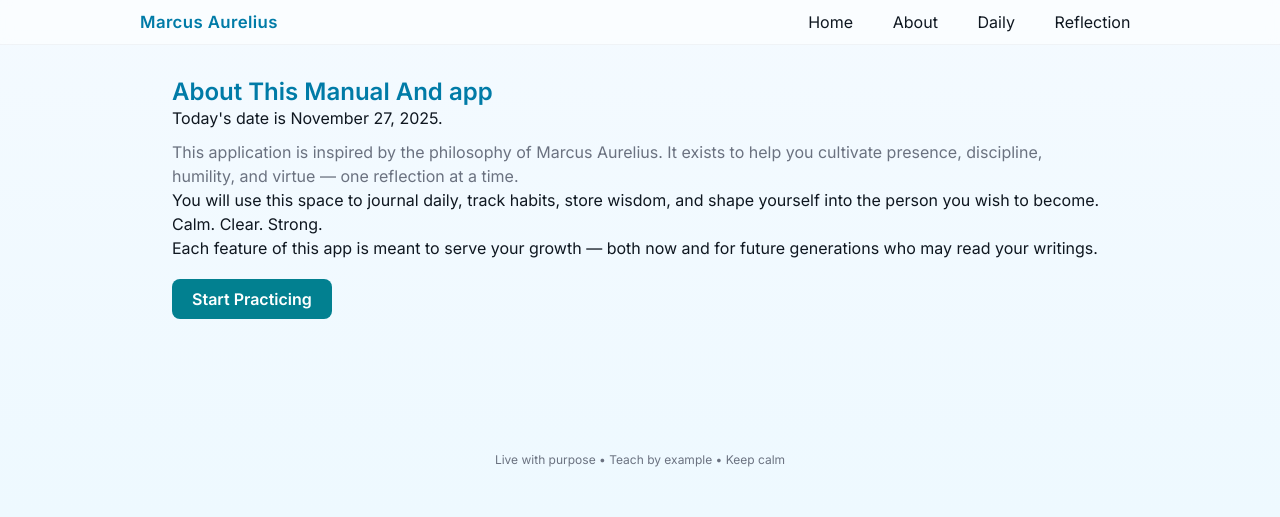
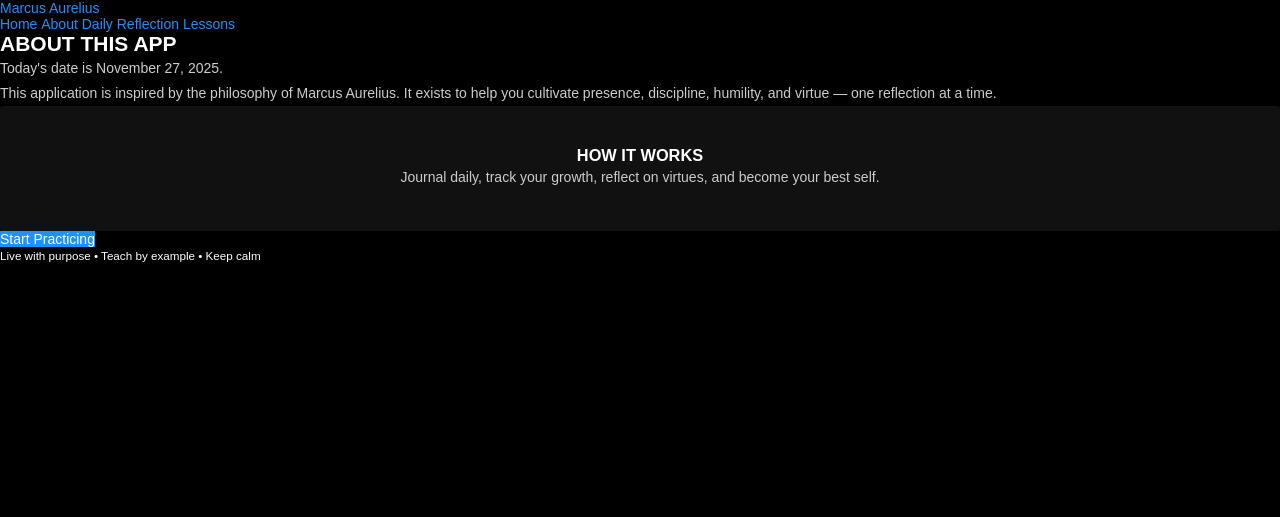
Before and after one commit to 4ghost20/marcus_app, a Flask app: page /about in a window 1280 px wide. Shown: the top 517 px of the page. Run offline with Flask 3, Linux system fonts and the light colour scheme.

Commit message:
trial commit slight server issues will fix later

```diff
--- a/app.py
+++ b/app.py
@@ -30,6 +30,10 @@
 
     return render_template("daily.html", form=form, reflection=reflection_text, virtue=virtue, virtues_list=virtues_list)
 
+@app.route('/lessons')
+def lessons():
+    return render_template("lessons.html")
+
 @app.route('/entry', methods=['GET', 'POST'])
 def entry():
     form = DailyReflectionForm()
--- a/static/css/style.css
+++ b/static/css/style.css
@@ -1,48 +1,312 @@
-/* --- Basic Zen Theme --- */
-:root{
-  --bg:#F4FAFF; --white:#FFF; --cerulean:#007BA7; --soft:#7BC1D9;
-  --green:#3CB371; --text:#0f1720; --muted:#6B7280; --radius:12px;
-  --card-shadow:0 6px 18px rgba(15,23,32,0.06); --max-width:1000px;
+/*-------------------------------------
+1. RESET & BASE TYPOGRAPHY
+--------------------------------------*/
+* {
+    margin: 0;
+    padding: 0;
+    box-sizing: border-box;
 }
-*{box-sizing:border-box;margin:0;padding:0;}
-body{font-family:"Inter",sans-serif;background:linear-gradient(180deg,var(--bg)0%,#eef9ff 100%);color:var(--text);}
-.container{max-width:var(--max-width);margin:0 auto;padding:2rem;}
-h1,h2,h3{color:var(--cerulean);}
-p,li{font-size:16px;line-height:1.5;}
-ul.virtues-list,ul.virtues-list li{color:#000;} /* visibility fix */
 
-/* Header */
-.site-header{position:sticky;top:0;z-index:40;background:rgba(255,255,255,0.5);backdrop-filter:blur(6px);border-bottom:1px solid rgba(15,23,32,0.04);}
-.header-inner{display:flex;align-items:center;justify-content:space-between;gap:1rem;padding:.75rem 0;}
-.brand a{text-decoration:none;font-weight:600;color:var(--cerulean);letter-spacing:.4px;font-size:1.05rem;}
-.main-nav a{margin-left:1rem;text-decoration:none;color:var(--text);padding:.35rem .6rem;border-radius:8px;font-weight:500;}
-.main-nav a:hover{background:rgba(123,193,217,0.12);color:var(--cerulean);}
+html, body {
+    font-family: 'Poppins', sans-serif;
+    font-size: 14px;
+    color: #fff;
+    background: #000;
+    overflow-x: hidden;
+}
 
-/* Hero */
-.hero{text-align:center;margin:2rem 0;padding:2rem;border-radius:var(--radius);background:linear-gradient(180deg,rgba(119,189,211,.08),rgba(255,255,255,0));box-shadow:var(--card-shadow);}
-.hero h1{font-size:2rem;font-weight:600;}
-.lead{color:var(--muted);margin-top:.6rem;}
-.cta-row{margin-top:1.2rem;display:inline-flex;gap:.6rem;}
+a, a:hover, a:active, a:focus {
+    text-decoration: none;
+    color: #1e90ff;
+    font-weight: 500;
+    transition: 0.3s ease;
+}
 
-/* Buttons */
-.btn{padding:10px 20px;border-radius:8px;font-weight:bold;text-decoration:none;transition:.3s;}
-.btn-primary{background-color:#028090;color:white;border:none;}
-.btn-primary:hover{background-color:#026373;}
-.btn-ghost{background-color:transparent;color:#028090;border:2px solid #028090;}
-.btn-ghost:hover{background-color:#028090;color:white;}
+h1,h2,h3,h4,h5,h6 {
+    color: #fff;
+    font-weight: 700;
+    text-transform: uppercase;
+}
 
-/* Cards */
-.card{background:var(--white);border-radius:var(--radius);padding:1rem;box-shadow:var(--card-shadow);border:1px solid rgba(15,23,32,0.03);}
-.card h3{margin:0 0 .6rem 0;color:var(--cerulean);}
-.card p{margin:0;color:var(--muted);line-height:1.5;}
+p {
+    color: #ccc;
+    line-height: 1.8;
+}
 
-/* Forms */
-form{max-width:600px;margin:20px auto;padding:20px;background:white;border-radius:var(--radius);box-shadow:0 4px 12px rgba(0,0,0,0.1);}
-textarea{width:100%;height:150px;padding:10px;font-size:16px;border-radius:8px;border:1px solid #ccc;}
-input[type="submit"]{margin-top:10px;cursor:pointer;}
+/* Inputs & Buttons */
+input, textarea, select, button {
+    outline: none;
+    border: none;
+    background: #111;
+    color: #fff;
+    padding: 10px;
+    border-radius: 3px;
+}
 
-/* Footer */
-.site-footer{margin-top:3rem;padding:1.2rem 0;text-align:center;color:var(--muted);font-size:.9rem;}
+button {
+    cursor: pointer;
+    transition: 0.3s ease;
+}
 
-/* Small screens */
-@media(max-width:640px){.header-inner{padding:.6rem 0;}.hero h1{font-size:1.4rem;}.container{padding:1rem;}.main-nav a{margin-left:.5rem;padding:.35rem .45rem;}}
+button:hover {
+    background: #0f6dc0;
+}
+
+/*-------------------------------------
+2. HEADER & NAVIGATION
+--------------------------------------*/
+.header-top {
+    background: #111;
+    border-bottom: 1px solid #222;
+}
+
+.header-top ul li a {
+    color: #ccc;
+    font-size: 12px;
+}
+
+nav.navbar.bootsnav {
+    background-color: #000;
+    border-bottom: none;
+}
+
+.navbar-header a.navbar-brand {
+    color: #fff;
+    font-size: 20px;
+    font-weight: 700;
+}
+.navbar-header a.navbar-brand span {
+    color: #1e90ff;
+}
+
+nav.navbar.bootsnav ul.nav > li > a {
+    color: #fff;
+    text-transform: uppercase;
+}
+nav.navbar.bootsnav ul.nav > li > a:hover,
+nav.navbar.bootsnav ul.nav > li.active > a {
+    color: #1e90ff;
+}
+
+/*-------------------------------------
+3. HERO SECTION
+--------------------------------------*/
+.welcome-hero {
+    position: relative;
+    background: #111 url('../images/welcome-hero/banner.jpg') center/cover no-repeat;
+    text-align: center;
+    height: 800px;
+}
+
+.welcome-hero:before {
+    content: '';
+    position: absolute;
+    top: 0; left: 0;
+    width: 100%; height: 100%;
+    background: rgba(0,0,0,0.7);
+}
+
+.welcome-hero-txt h2 {
+    font-size: 48px;
+    color: #1e90ff;
+    font-weight: 700;
+    text-transform: uppercase;
+}
+
+.welcome-hero-txt p {
+    font-size: 18px;
+    color: #fff;
+}
+
+.welcome-hero-btn {
+    background: #1e90ff;
+    color: #fff;
+    border-radius: 3px;
+    padding: 15px 30px;
+    font-weight: 500;
+    text-transform: capitalize;
+}
+.welcome-hero-btn:hover {
+    background: #0f6dc0;
+}
+
+/*-------------------------------------
+4. LIST TOPICS
+--------------------------------------*/
+.single-list-topics-content {
+    background: #111;
+    color: #fff;
+    border-radius: 3px;
+    text-align: center;
+    transition: 0.3s;
+}
+.single-list-topics-content:hover {
+    background: #1e90ff;
+    box-shadow: 0 5px 15px rgba(30,144,255,0.5);
+}
+
+/*-------------------------------------
+5. WORKS / HOW IT WORKS
+--------------------------------------*/
+.single-how-works {
+    background: #111;
+    color: #fff;
+    text-align: center;
+    padding: 40px;
+    border-radius: 3px;
+    transition: 0.3s;
+}
+.single-how-works:hover {
+    background: #1e90ff;
+    box-shadow: 0 5px 15px rgba(30,144,255,0.5);
+}
+
+/*-------------------------------------
+6. EXPLORE SECTION
+--------------------------------------*/
+.explore {
+    background: #000;
+    color: #fff;
+    padding: 120px 0;
+}
+
+.single-explore-item {
+    background: #111;
+    border: 1px solid #222;
+    transition: 0.3s;
+}
+.single-explore-item:hover {
+    background: #1e90ff;
+    box-shadow: 0 10px 20px rgba(30,144,255,0.3);
+}
+
+/*-------------------------------------
+7. TESTIMONIALS
+--------------------------------------*/
+.single-testimonial-box {
+    background: #111;
+    color: #fff;
+    box-shadow: 0 0 5px rgba(255,255,255,0.1);
+    transition: 0.3s;
+}
+.single-testimonial-box:hover {
+    box-shadow: 0 10px 20px rgba(30,144,255,0.3);
+}
+
+/*-------------------------------------
+8. STATISTICS / COUNTER
+--------------------------------------*/
+.statistics {
+    background: #000 url('../../assets/images/counter/counter-banner.jpg') center/cover fixed;
+    color: #fff;
+}
+.statistics-content {
+    font-size: 60px;
+    color: #1e90ff;
+}
+
+/*-------------------------------------
+9. BLOG
+--------------------------------------*/
+.single-blog-item {
+    background: #111;
+    color: #fff;
+    border-radius: 3px;
+    transition: 0.3s;
+}
+.single-blog-item:hover {
+    box-shadow: 0 10px 20px rgba(30,144,255,0.3);
+}
+
+/*-------------------------------------
+10. SUBSCRIBE
+--------------------------------------*/
+.subscription {
+    background: #000;
+    color: #fff;
+}
+
+.subscription-input-group .subscription-input-form {
+    background: #111;
+    color: #fff;
+    border: 1px solid #222;
+}
+.appsLand-btn {
+    background: #1e90ff;
+    color: #fff;
+}
+.appsLand-btn:hover {
+    background: #0f6dc0;
+}
+
+/*-------------------------------------
+11. FOOTER
+--------------------------------------*/
+.footer-menu {
+    background: #111;
+    color: #fff;
+}
+
+.footer-social a {
+    background: #1e90ff;
+    color: #fff;
+    transition: 0.3s;
+}
+.footer-social a:hover {
+    background: #0f6dc0;
+}
+
+/*-------------------------------------
+12. SCROLL TOP
+--------------------------------------*/
+#scroll-Top .return-to-top {
+    background: #1e90ff;
+    color: #fff;
+    border: 1px solid #1e90ff;
+}
+#scroll-Top .return-to-top:hover {
+    background: #0f6dc0;
+}
+
+/*-------------------------------------
+13. RESPONSIVE MEDIA QUERIES
+--------------------------------------*/
+@media only screen and (max-width: 1200px) {
+    .welcome-hero-txt h2 {
+        font-size: 40px;
+    }
+    .statistics-content {
+        font-size: 50px;
+    }
+}
+
+@media only screen and (max-width: 992px) {
+    .welcome-hero {
+        height: 600px;
+    }
+    .welcome-hero-txt h2 {
+        font-size: 32px;
+    }
+}
+
+@media only screen and (max-width: 768px) {
+    .welcome-hero {
+        height: 500px;
+        padding: 0 20px;
+    }
+    .welcome-hero-txt h2 {
+        font-size: 28px;
+    }
+    nav.navbar.bootsnav ul.nav {
+        text-align: center;
+    }
+}
+
+@media only screen and (max-width: 576px) {
+    .welcome-hero-txt h2 {
+        font-size: 24px;
+    }
+    .statistics-content {
+        font-size: 36px;
+    }
+}
--- a/templates/about.html
+++ b/templates/about.html
@@ -2,27 +2,19 @@
 {% block title %}About – Marcus Aurelius{% endblock %}
 
 {% block content %}
-<section class="page-section">
-    <h1>About This Manual And app</h1>
-    <P>Today's date is {{ today}}.</p>
-    <p class="lead">
+<section class="container">
+    <h1>About This App</h1>
+    <p>Today's date is {{ today }}.</p>
+    <p>
         This application is inspired by the philosophy of Marcus Aurelius.
-        It exists to help you cultivate presence, discipline, humility, and virtue —
-        one reflection at a time.
+        It exists to help you cultivate presence, discipline, humility, and virtue — one reflection at a time.
     </p>
 
-    <p>
-        You will use this space to journal daily, track habits, store wisdom, and
-        shape yourself into the person you wish to become. Calm. Clear. Strong.
-    </p>
+    <div class="single-how-works">
+        <h3>How It Works</h3>
+        <p>Journal daily, track your growth, reflect on virtues, and become your best self.</p>
+    </div>
 
-    <p>
-        Each feature of this app is meant to serve your growth — both now and for
-        future generations who may read your writings.
-    </p>
-
-    <div class="cta-row">
-        <a class="btn btn-primary" href="{{ url_for('daily') }}">Start Practicing</a>
-    </div>
+    <a href="{{ url_for('daily') }}" class="appsLand-btn">Start Practicing</a>
 </section>
 {% endblock %}
--- a/templates/base.html
+++ b/templates/base.html
@@ -24,7 +24,10 @@
     <a href="{{ url_for('about') }}">About</a>
     <a href="{{ url_for('daily') }}">Daily</a>
     <a href="{{ url_for('entry') }}">Reflection</a>
+    <a href="{{ url_for('lessons') }}">Lessons</a> <!-- new -->
+
 </nav>
+
     </div>
   </header>
 
```
Also changed, not shown: templates/daily.html (+11 -8 lines), templates/entry.html (+16 -1 lines), templates/home.html (+20 -8 lines), templates/lessons.html (added, +47 -0 lines). Lines whose indentation alone changed are shown as unchanged.
